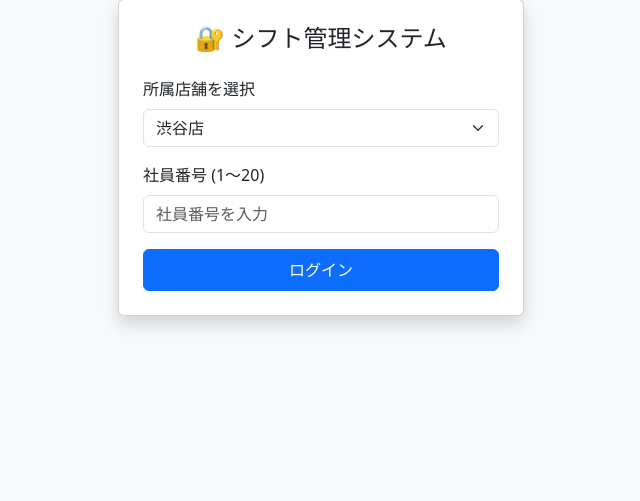
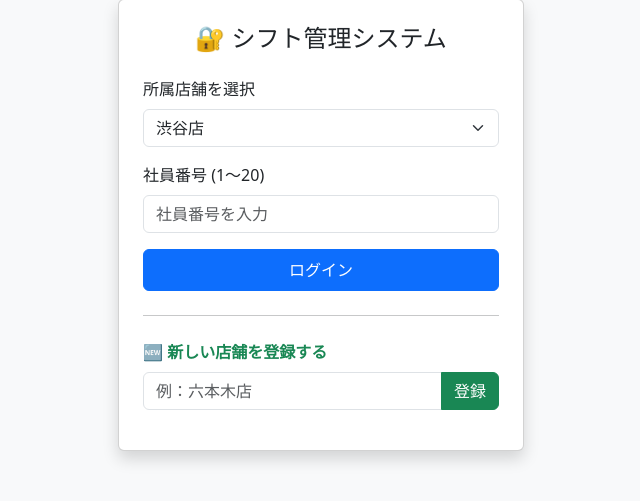
Before and after one commit to ie24n034-stack/-2-, a Flask app: page /login in a window 1280 px wide. Shown: the part 97-598 px from the top of the page, without its empty margins (319-959 px from the left). Run offline with Flask 3, Linux system fonts and the light colour scheme.

Commit message:
Update login.html

```diff
--- a/templates/login.html
+++ b/templates/login.html
@@ -15,6 +15,7 @@
                 {% endfor %}
             {% endif %}
         {% endwith %}
+
         <form method="POST">
             <div class="mb-3">
                 <label class="form-label">所属店舗を選択</label>
@@ -30,6 +31,17 @@
             </div>
             <button type="submit" class="btn btn-primary w-100 py-2">ログイン</button>
         </form>
-    </div>
+        <hr class="my-4">
+
+        <form action="/add_store" method="POST">
+            <div class="mb-3">
+                <label class="form-label text-success fw-bold">🆕 新しい店舗を登録する</label>
+                <div class="input-group">
+                    <input type="text" name="new_store_name" class="form-control" placeholder="例：六本木店" required>
+                    <button type="submit" class="btn btn-success">登録</button>
+                </div>
+            </div>
+        </form>
+        </div>
 </body>
 </html>
```
